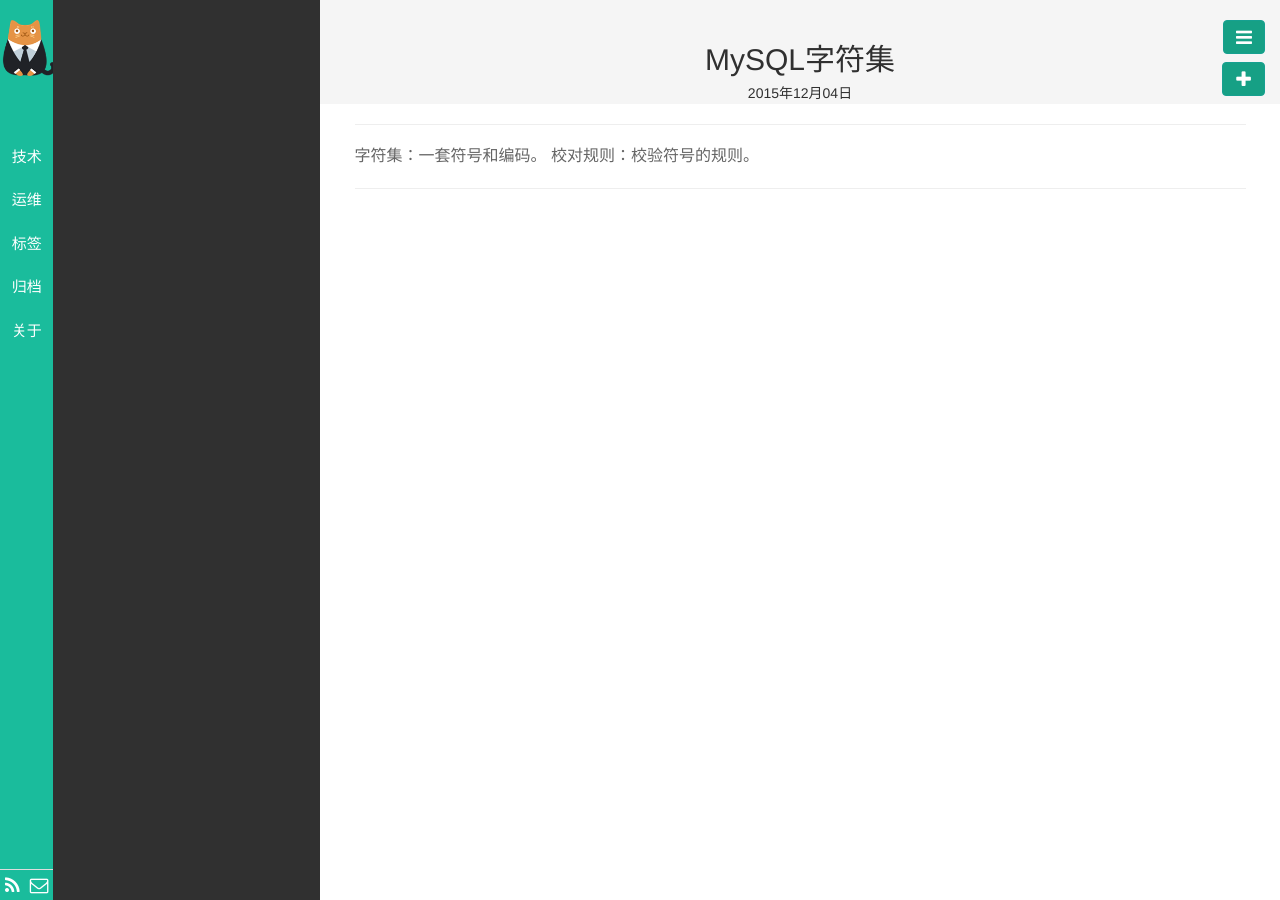
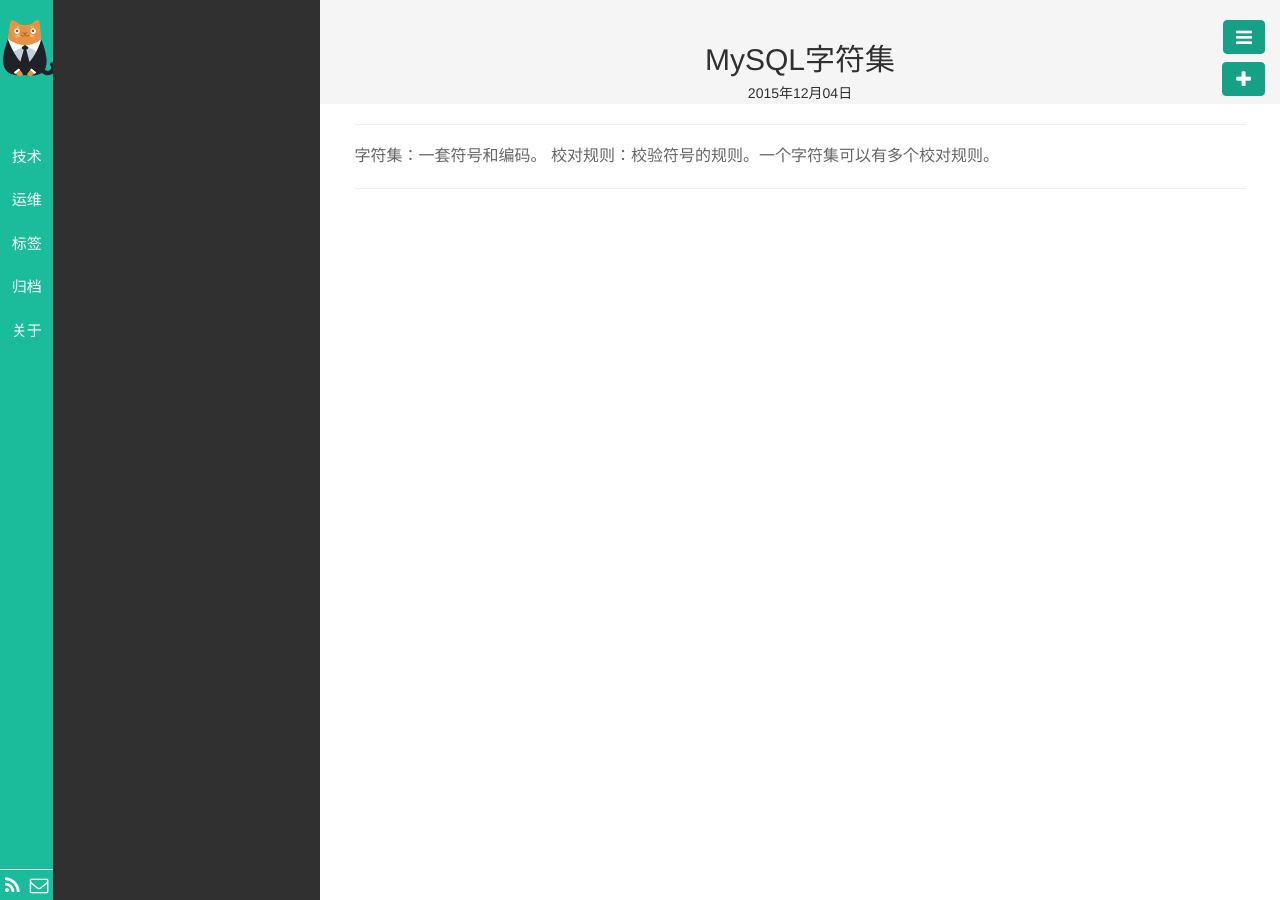
Before and after one commit to codergma/codergma.github.io, a Jekyll site: the page built from _posts/MySQL/2015-12-04-字符集.md, in a window 1280 px wide. Built offline with Jekyll 4.4.1, drawn with Linux system fonts in a browser that asks for light colours; Markdown is read by kramdown in place of the engine named in the settings; comment, search, counter and statistics services are not loaded.

Commit message:
字符集

```diff
--- a/_posts/MySQL/2015-12-04-字符集.md
+++ b/_posts/MySQL/2015-12-04-字符集.md
@@ -7,4 +7,4 @@
 description:
 ---
 字符集：一套符号和编码。
-校对规则：校验符号的规则。
+校对规则：校验符号的规则。一个字符集可以有多个校对规则。
```
